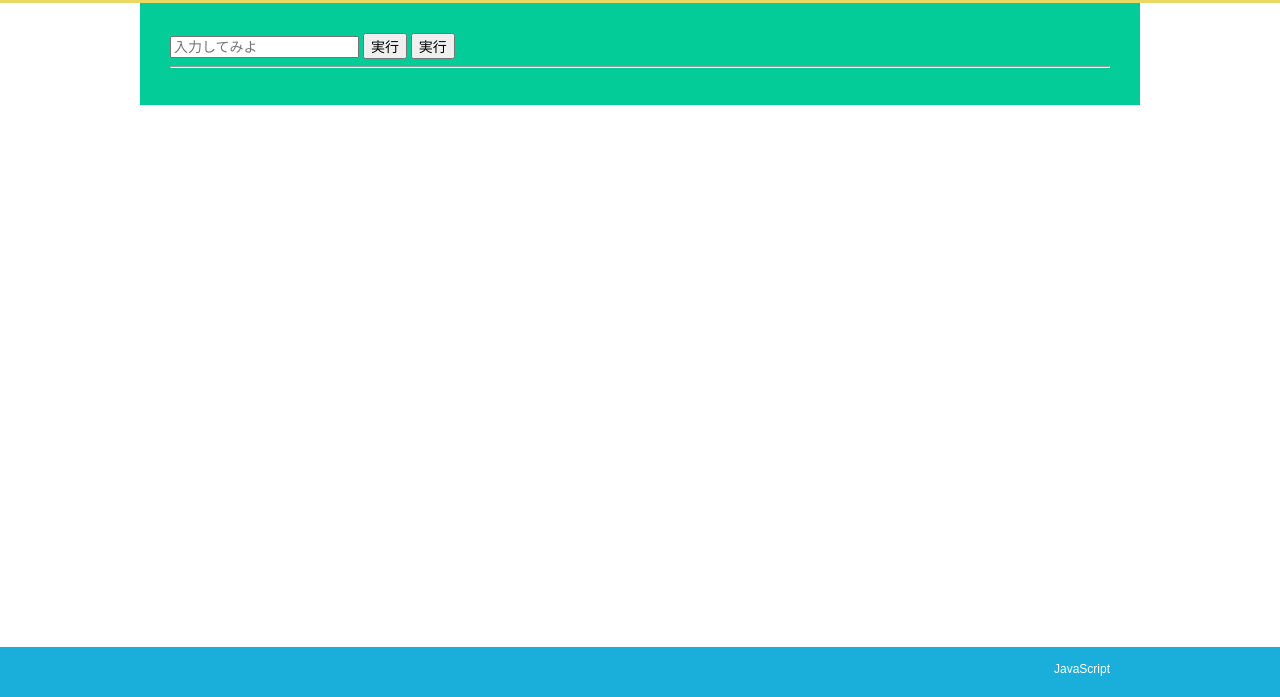
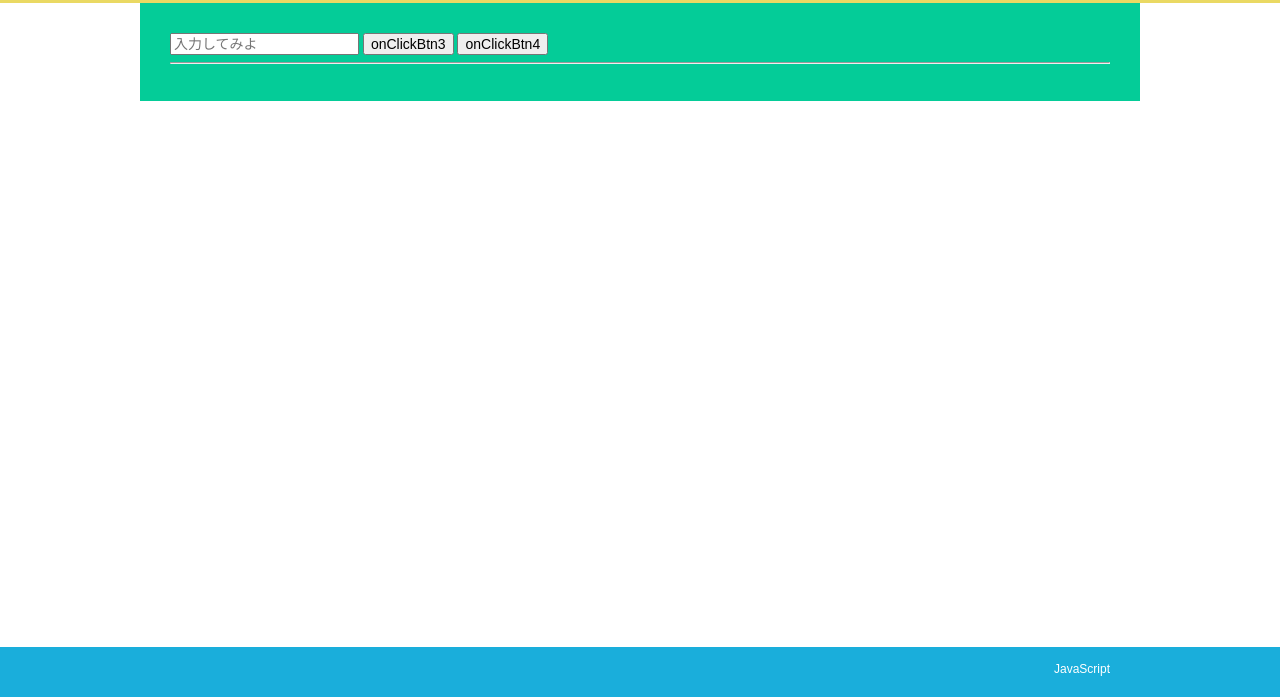
Before and after one commit to sueasen/testa, a plain HTML site: page index_sp71.html in a window 1280 px wide. Shown: the part 103-800 px from the top of the page. Drawn offline with Linux system fonts and the light colour scheme.

Commit message:
Update index_sp71.html

```diff
--- a/index_sp71.html
+++ b/index_sp71.html
@@ -19,8 +19,8 @@
         <div class="container" id="work">
             <section>
                 <input id="input1" type="text" placeholder="入力してみよ" />
-                <button onclick="onClickBtn3(event, this)">実行</button>
-                <button onclick="onClickBtn4(event, this)">実行</button>
+                <button onclick="onClickBtn3(event, this)">onClickBtn3</button>
+                <button onclick="onClickBtn4(event, this)">onClickBtn4</button>
                 <hr />
                 <div id="work1"></div>
             </section>
```
